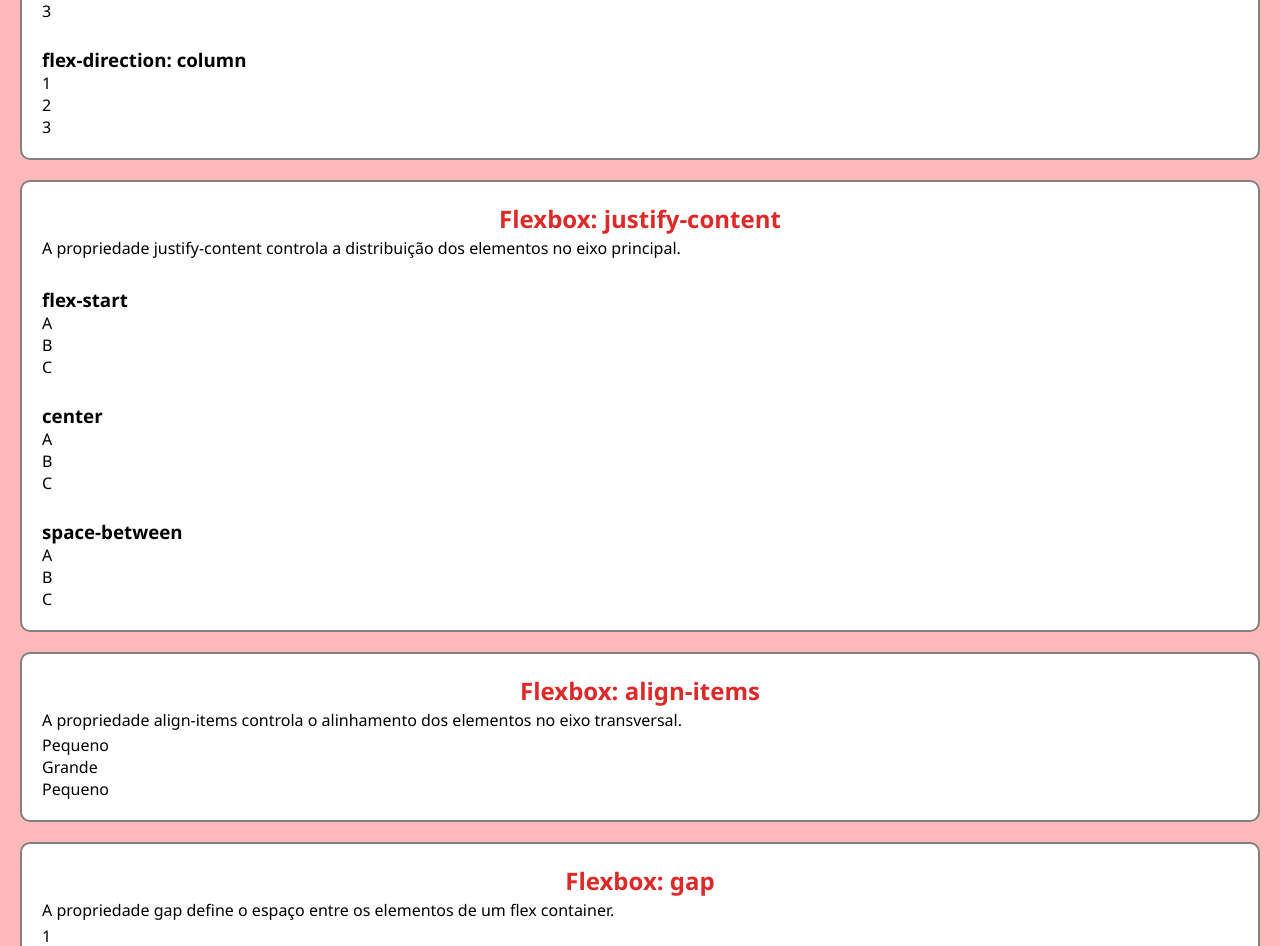
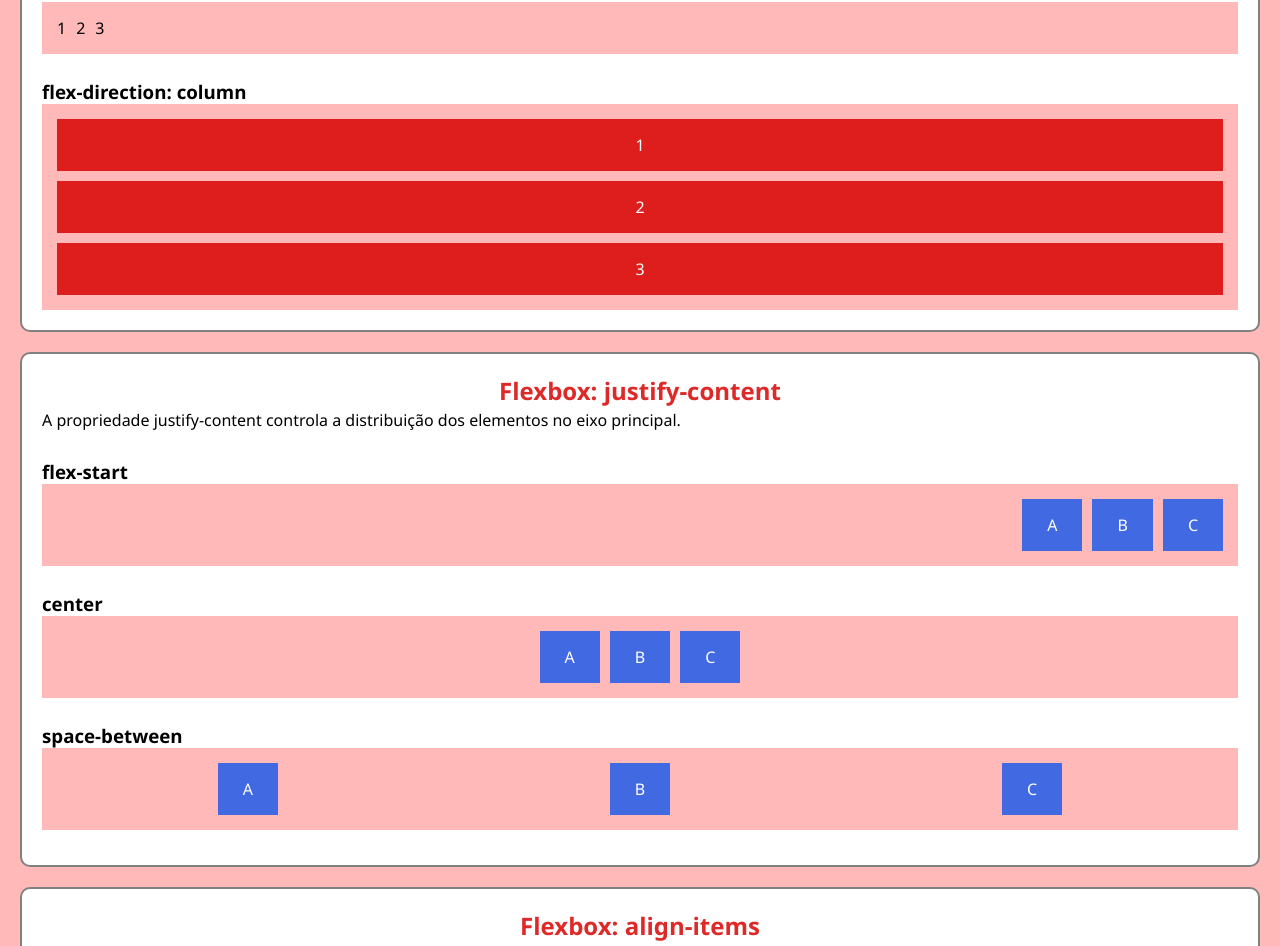
Before and after one commit to iagod027/DDS-27-FRONT, a plain HTML site: page 14-AULA/index.html in a window 1280 px wide. Shown: the part 2061-3007 px from the top of the page. Drawn offline with Linux system fonts and the light colour scheme.

Commit message:
flex justify gap e afins

```diff
--- a/14-AULA/style.css
+++ b/14-AULA/style.css
@@ -159,3 +159,117 @@ p{
 .none-exemplo .elemento-oculto{
     display: none;
 }
+
+/* DISPLAY FLEX */
+.exemplo-flex{
+    display: flex;
+    background-color: var(--color-bg-box);
+    padding: 20px;
+    gap: var(--gap);
+}
+
+.exemplo-flex div{
+    background-color: var(--color-primary);
+    color: var(--color-white);
+    padding: 25px;
+    flex: 1;
+    text-align: center;
+}
+
+/* FLEX DIRECTION */
+.flex-direction-row{
+    display: flex;
+    flex-direction: row;
+    gap: var(--gap);
+    background-color: var(--color-bg-box);
+    padding: 15px;
+}
+
+.flex-direction-row di, .flex-direction-column div{
+    background-color: var(--color-primary);
+    color: var(--color-white);
+    padding: 15px;
+    text-align: center;
+}
+
+.flex-direction-column{
+    display: flex;
+    flex-direction: column;
+    gap: var(--gap);
+    background-color: var(--color-bg-box);
+    padding: 15px;
+}
+
+/* JUSTIFY COTENT */
+/* CAIXAS INTERNAS OU OS FILHOS */
+.justify-start div, .justify-center div, .justify-between div{
+    background-color: royalblue;
+    color: var(--color-white);
+    padding: 15px 25px;
+}
+
+/* OS PAIS */
+.justify-start, .justify-center, .justify-between{
+    display: flex;
+    background-color: var(--color-bg-box);
+    padding: 15px;
+    margin-bottom: 15px;
+    gap: var(--gap);
+}
+
+/* ALINHADO OS ITENS AO COMEÇO NA HORIZONTAL*/
+.justify-start{
+    justify-content: start; /* start - esquerda*/
+    justify-content: end; /* end - direita*/
+}
+
+/* ALINHAR OS ITENS AO CENTRO NA HORIZONTAL*/
+.justify-center{
+    justify-content: center;
+}
+
+/* ALINHAR ENTRE OS ITENS NA HORIZONTAL*/
+.justify-between{
+    justify-content: space-between; /*between - entre*/
+    justify-content: space-around; /*around - em volta*/
+}
+
+/* ALING-ITENS */
+.align-center{
+    display: flex;
+    height: 180px;
+    background-color: var(--color-bg-box);
+    gap: 20px;
+    align-items: center;
+    justify-content: center;
+}
+
+.align-center div{
+    background-color: green;
+    color: var(--color-white);
+    padding: 15px;
+}
+
+.align-center .grande{
+    height: 100px;
+    display: flex;
+    align-items: center;
+}
+
+/* GAP */
+.gap-exemplo{
+    display: flex;
+    gap: 30px;
+    background-color: var(--color-bg-box);
+    padding: 20px;
+}
+
+.gap-exemplo div{
+    width: 70px;
+    height: 70px;
+    background-color: var(--color-primary);
+    color: var(--color-white);
+    display: flex;
+    align-items: center;
+    justify-content: center;
+}
```
